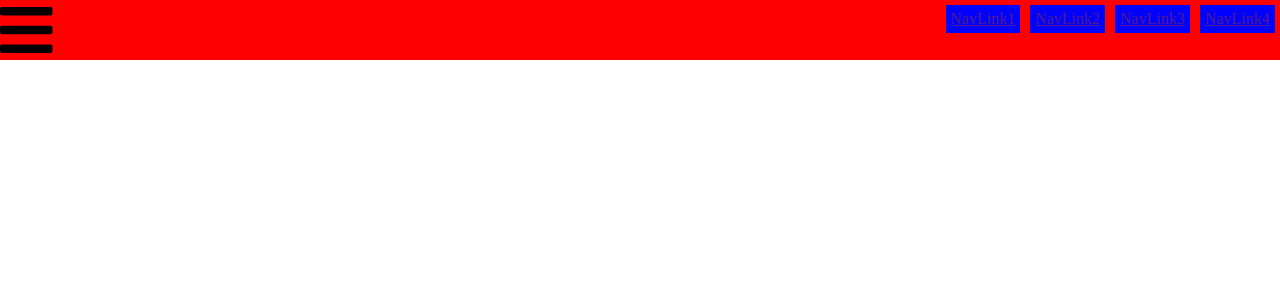
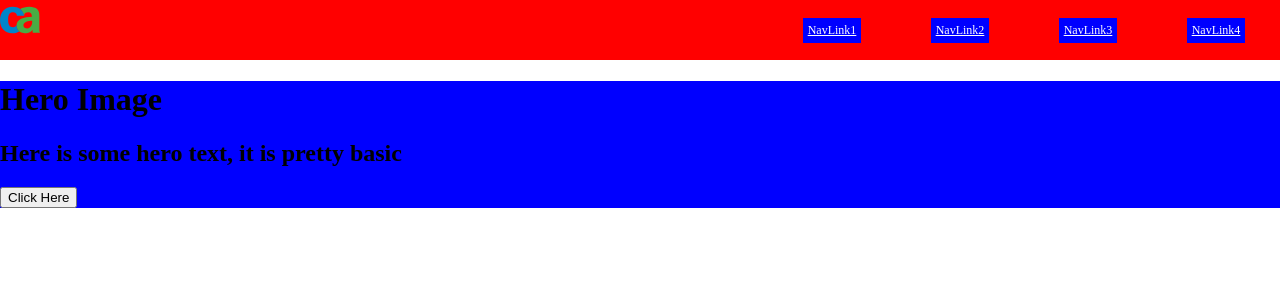
Before and after one commit to teebl/template-website, a React app: page / in a window 1280 px wide. Shown: the top 300 px of the page. Built offline with nearby package versions, Linux system fonts and the light colour scheme.

Commit message:
syntax error

```diff
--- /dev/null
+++ b/components/Hero.js
@@ -0,0 +1,28 @@
+import React, { Component } from "react";
+
+export default class Hero extends Component {
+  constructor(props) {
+    super(props);
+  }
+
+  render() {
+    return (
+      <div className="hero" style={this.props.heroStyle}>
+        <h1 className="heroTitle">Hero Image</h1>
+        <h2 className="heroText">
+          {" "}
+          Here is some hero text, it is pretty basic
+        </h2>
+        <button className="callToAction">Click Here</button>
+      </div>
+    );
+  }
+}
+
+// backgroundImage: `url(require("images/img.svg"))`
+
+Hero.defaultProps = {
+  heroStyle: {
+    backgroundColor: "blue"
+  }
+};
--- a/components/Icon.js
+++ b/components/Icon.js
@@ -1,18 +1,16 @@
 import React from "react";
 
 function Icon(props) {
-  const icon = props.icon;
-
-  if (icon.link !== "") {
+  if (props.link !== "") {
     return (
-      <a className="Icon" href={icon.link} title={icon.type}>
+      <a className="Icon" href={props.link}>
         <svg
           xmlns="http://www.w3.org/2000/svg"
           width={props.size}
           height={props.size}
           viewBox="0 0 512 512"
         >
-          <path d={icon.svg} />
+          <path d={props.icon} />
         </svg>
       </a>
     );
@@ -24,14 +22,15 @@ function Icon(props) {
         height={props.size}
         viewBox="0 0 512 512"
       >
-        <path d={icon.svg} />
+        <path d={props.icon} />
       </svg>
     );
   }
 }
 
 Icon.defaultProps = {
-  size: "60"
+  size: "60",
+  link: ""
 };
 
 export default Icon;
--- a/components/Navbar.js
+++ b/components/Navbar.js
@@ -1,7 +1,7 @@
 import React, { Component } from "react";
 import NavbarButton from "./NavbarButton";
 import Icon from "./Icon";
-import bars from "../resources/bars";
+import ICONS from "../resources/ICONS";
 
 export default class Navbar extends Component {
   constructor(props) {
@@ -27,12 +27,28 @@ export default class Navbar extends Component {
     ));
 
     return (
-      <div className="navbar">
-        <Icon icon={this.props.logo} />
-        <div className="collapseButton" onClick={this.dropdownExpand}>
-          <Icon icon={bars} />
+      <div className="navbarSpacer">
+        <div className="navbar">
+          <svg
+            height="40"
+            width="40"
+            viewBox="0 0 123 82"
+            xmlns="http://www.w3.org/2000/svg"
+          >
+            <path
+              d="M95,60c-2,3-6,7-11,7c-6,0-12-3-12-10c0-10,15-14,27-14v3c0,6-1,10-4,14M121,68v-41c0-9-2-15-7-20c-5-4-13-7-24-7c-11,0-20,3-28,7c6,5,10,12,12,21c0-8,5-11,13-11c9,0,11,7,11,14h1c-25,1-49,6-48,28c0,16,15,23,25,23c1,0,17,1,24-11c0,3,0,7,1,9h22c-2-4-2-8-2-12"
+              fill="#49ac44"
+            />
+            <path
+              d="M51,59v-4c-1,5-5,8-11,8c-11,0-15-8-15-23c0-15,4-23,15-23c7,0,12,4,12,11h22c-2-18-17-28-35-28c-24,0-39,17-39,42c0,23,14,40,38,40c7,0,15-2,21-6c-4-4-8-9-8-17"
+              fill="#0084ca"
+            />
+          </svg>
+          <div className="collapseButton" onClick={this.dropdownExpand}>
+            <Icon icon={ICONS.BARS} />
+          </div>
+          <div className={"navbarButtons " + dropdownClass}>{navItems}</div>
         </div>
-        <div className={"navbarButtons " + dropdownClass}>{navItems}</div>
       </div>
     );
   }
--- a/containers/App.js
+++ b/containers/App.js
@@ -1,13 +1,14 @@
 import React, { Component } from "react";
 import "../styles/App.scss";
 import NavbarContainer from "./NavbarContainer";
+import Hero from "../components/Hero";
 
 export default class App extends Component {
   render() {
     return (
       <div className="App">
         <NavbarContainer />
-        <p>Hello, word!</p>
+        <Hero />
       </div>
     );
   }
--- a/containers/NavbarContainer.js
+++ b/containers/NavbarContainer.js
@@ -12,6 +12,14 @@ export default class NavbarContainer extends Component {
         { item: "NavLink2", link: "linkTest2" },
         { item: "NavLink3", link: "linkTest3" },
         { item: "NavLink4", link: "linkTest4" }
+      ],
+      blocks: [
+        {
+          type: "",
+          title: "",
+          image: "",
+          text: ""
+        }
       ]
     };
   }
--- /dev/null
+++ b/resources/ICONS.js
@@ -0,0 +1,9 @@
+const ICONS = {
+  BARS:
+    "M16 132h416c8.837 0 16-7.163 16-16V76c0-8.837-7.163-16-16-16H16C7.163 60 0 67.163 0 76v40c0 8.837 7.163 16 16 16zm0 160h416c8.837 0 16-7.163 16-16v-40c0-8.837-7.163-16-16-16H16c-8.837 0-16 7.163-16 16v40c0 8.837 7.163 16 16 16zm0 160h416c8.837 0 16-7.163 16-16v-40c0-8.837-7.163-16-16-16H16c-8.837 0-16 7.163-16 16v40c0 8.837 7.163 16 16 16z",
+  YOUTUBE: "",
+  GITHUB: "",
+  FACEBOOK: ""
+};
+
+export default ICONS;
--- a/styles/App.scss
+++ b/styles/App.scss
@@ -4,6 +4,11 @@ body {
 
 // Navbar Component
 // ====================================
+
+.navbarSpacer {
+  height: 60px;
+  width: 100%;
+}
 
 .navbar {
   background-color: red;
@@ -21,6 +26,14 @@ body {
 
 .navbarButtons {
   float: right;
+  height: 100%;
+  display: grid;
+  width: 40%;
+  grid-template-columns: repeat(auto-fit, minmax(50px, 1fr));
+  grid-template-rows: 1fr;
+  align-items: center;
+  justify-items: center;
+  grid-auto-flow: row;
 }
 
 .navbarButton {
@@ -28,7 +41,11 @@ body {
   background-color: blue;
   margin: 5px;
   padding: 5px;
-  text-align: center;
+  font-size: 12px;
+  color: white;
+  a:visited {
+    color: white;
+  }
 }
 
 /* Large desktop */
@@ -51,9 +68,15 @@ body {
   }
 
   .navbarButtonsDropdown {
+    position: relative;
     display: grid;
+    grid-template-columns: 1fr;
     width: 100%;
     background-color: pink;
+  }
+
+  .navbarButton {
+    text-align: center;
   }
 }
 
```
Also changed, not shown: components/Test.js (deleted, +0 -7 lines), resources/template.js (added, +16 -0 lines), resources/ca.svg (added), resources/images/coffee_hero.jpg (added).
